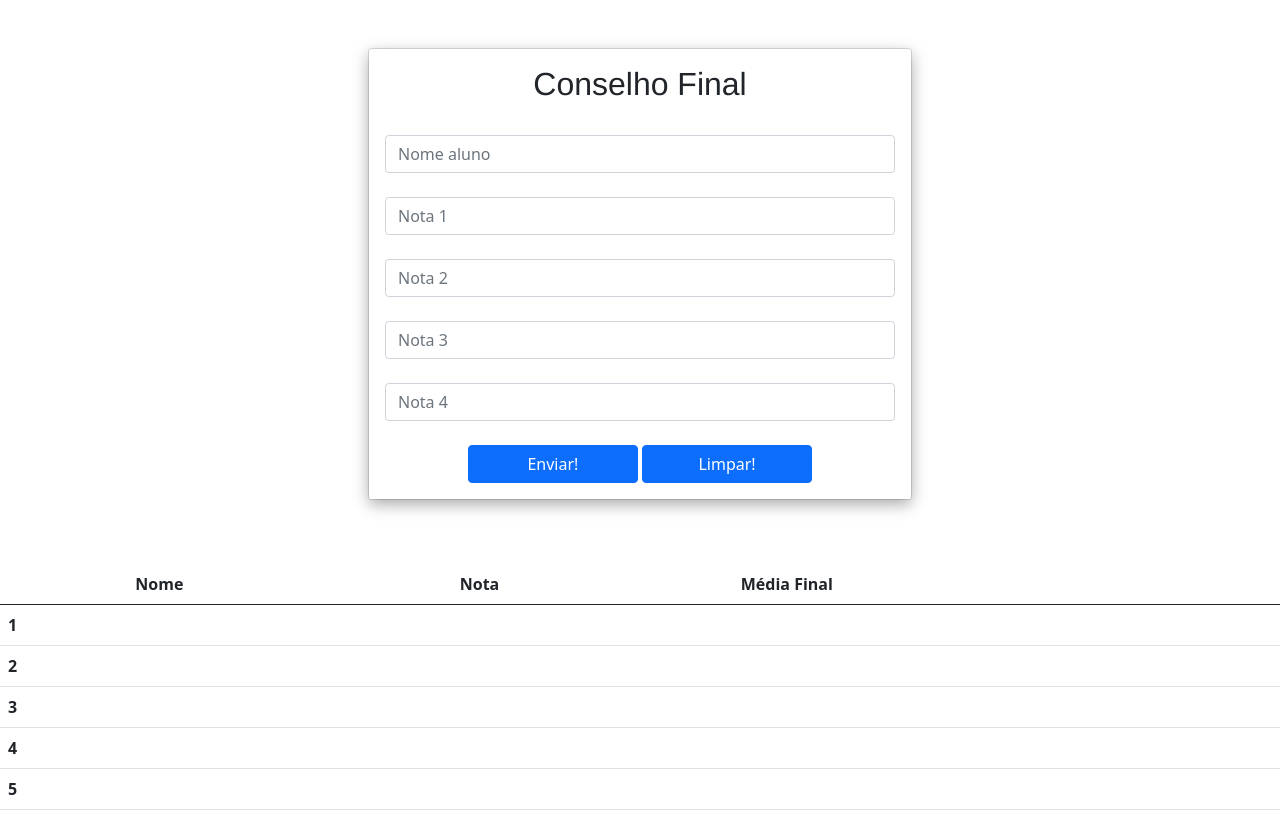
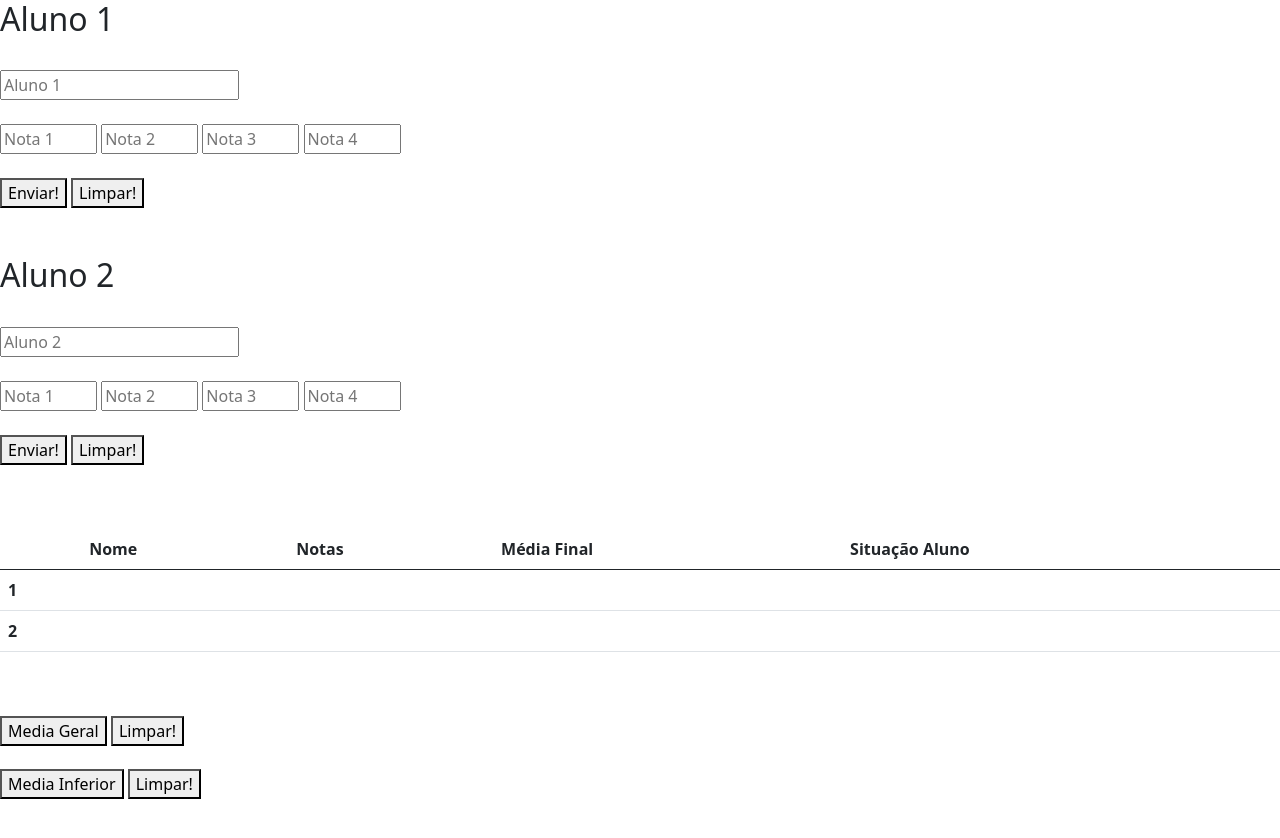
Before and after one commit to NexusGroup6/MediaJS, a plain HTML site: page exercicio11/index.html in a window 1280 px wide. Drawn offline with nearby package versions, Linux system fonts and the light colour scheme.

Commit message:
lógica finalizada

```diff
--- a/exercicio11/index.html
+++ b/exercicio11/index.html
@@ -13,86 +13,94 @@
 </head>
 
 <body>
-    <div class="container">
+  <div class="aluno1">
+    <h2>Aluno 1</h2>
+    <br>
+    <input id="nomeAluno1" type="text" placeholder="Aluno 1">
     <br><br>
-        <!--Header Row -->
-        <div class="row">
-            <div class="col-md-12 ">
-                <div class="d-flex justify-content-around">
-                    <div class="card">
-                        <div class="card-body ">
-                            <h2 class="card-title text-center">Conselho Final</h2>
+    <input id="nota1aluno1" type="number" placeholder="Nota 1" min="0" max="100">
+    <input id="nota2aluno1" type="number" placeholder="Nota 2" min="0" max="100">
+    <input id="nota3aluno1" type="number" placeholder="Nota 3" min="0" max="100">
+    <input id="nota4aluno1" type="number" placeholder="Nota 4" min="0" max="100">
+    <br><br>
+      <button id="botao1" onclick="aluno1()">Enviar!</button>
+      <button id="botaoLimpar1" onclick="limpar1()">Limpar!</button>
+    </div>
+    <br><br><!--FIM aluno 1-->
+
+    <div class="aluno2">
+      <h2>Aluno 2</h2>
       <br>
-                            <input id="nomeAluno" type="text" placeholder="Nome aluno" class="form-control">
-                            <br>
-                            <input id="nota1" type="number" placeholder="Nota 1" min="0" max="100" class="form-control">
-                            <br>
-                            <input id="nota2" type="number" placeholder="Nota 2" min="0" max="100" class="form-control">
-                            <br>
-                            <input id="nota3" type="number" placeholder="Nota 3"  min="0" max="100" class="form-control">
-                            <br>
-                            <input id="nota4" type="number" placeholder="Nota 4" min="0" max="100" class="form-control">
-                            <br>
-                            <div class="col-md-12 text-center">
-                                <button id="botao1" onclick="exibirArray()"
-                                    class="btn btn-primary col-md-4 text-center">Enviar!</button>
-                                <button id="botao2" onclick="limpar()"
-                                    class="btn btn-primary col-md-4 text-center">Limpar!</button>
+      <input id="nomeAluno2" type="text" placeholder="Aluno 2">
+      <br><br>
+      <input id="nota1aluno2" type="number" placeholder="Nota 1" min="0" max="100">
+      <input id="nota2aluno2" type="number" placeholder="Nota 2" min="0" max="100">
+      <input id="nota3aluno2" type="number" placeholder="Nota 3" min="0" max="100">
+      <input id="nota4aluno2" type="number" placeholder="Nota 4" min="0" max="100">
+      <br><br>
+        <button id="botao1" onclick="aluno2()">Enviar!</button>
+        <button id="botaoLimpar2" onclick="limpar2()">Limpar!</button>
       </div>
-                        </div>
-                    </div>
-                </div>
-            </div>
-        </div>
-    </div>
-    <br><br>
+      <br><br><!--FIM aluno 2-->
+
+    <!--Parte 2 do HTML (resultados)-->
     <div class="table-responsive-sm">
       <table class="table caption-top">
         <caption></caption>
         <thead>
           <tr>
             <th scope="col"></th>
-            <th scope="col">Nome</th><!--Titulo nome-->
-            <th scope="col">Nota</th><!--Titulo nota-->
-            <th scope="col">Média Final</th><!--Titulo media final-->
+            <th scope="col">Nome</th>
+            <!--Titulo nome-->
+            <th scope="col">Notas</th>
+            <!--Titulo nota-->
+            <th scope="col">Média Final</th>
+            <!--Titulo media final-->
+            <th scope="col">Situação Aluno</th>
           </tr>
         </thead>
         <tbody>
           <tr>
-            <th scope="row">1</th><!--Linha 1 info.-->
-            <td id="nome1"></td><!--Nome do aluno 1-->
-            <td id="nota1"></td><!--Nota do aluno 1-->
-            <td id="media1"></td><!--Media do aluno 1-->
+            <th scope="row">1</th>
+            <!--Linha 1 info.-->
+            <td id="nome1"></td>
+            <!--Nome do aluno 1-->
+            <td id="nota1"></td>
+            <!--Nota do aluno 1-->
+            <td id="media1"></td>
+            <!--Media do aluno 1-->
+            <td id="situacao1"></td>
           </tr>
           <tr>
-            <th scope="row">2</th><!--Linha 2 info.-->
-            <td id="nome2"></td><!--Nome do aluno 2-->
-            <td id="nota2"></td><!--Nota do aluno 2-->
-            <td id="media2"></td><!--Media do aluno 2-->
-          </tr>
-          <tr>
-            <th scope="row">3</th><!--Linha 3 info.-->
-            <td id="nome3"></td><!--Nome do aluno 3-->
-            <td id="nota3"></td><!--Nota do aluno 3-->
-            <td id="media3"></td><!--Media do aluno 3-->
-          </tr>
-          <tr>
-            <th scope="row">4</th><!--Linha 4 info.-->
-            <td id="nome4"></td><!--Nome do aluno 4-->
-            <td id="nota4"></td><!--Nota do aluno 4-->
-            <td id="media4"></td><!--Media do aluno 4-->
-          </tr>
-          <tr>
-            <th scope="row">5</th><!--Linha 5 info.-->
-            <td id="nome5"></td><!--Nome do aluno 5-->
-            <td id="nota5"></td><!--Nota do aluno 5-->
-            <td id="media5"></td><!--Media do aluno 5-->
+            <th scope="row">2</th>
+            <!--Linha 2 info.-->
+            <td id="nome2"></td>
+            <!--Nome do aluno 2-->
+            <td id="nota2"></td>
+            <!--Nota do aluno 2-->
+            <td id="media2"></td>
+            <!--Media do aluno 2-->
+            <td id="situacao2"></td>
           </tr>
         </tbody>
       </table>
     </div>
+    <br><br>
+    <button onclick="media()">Media Geral</button>
+    <button id="botaoLimpar3" onclick="limpar3()">Limpar!</button>
+    <h3 id="media"></h3><!--FIM Media Geral-->
+
+    <button onclick="mediaInferior()">Media Inferior</button>
+    <button id="botaoLimpar4" onclick="limpar4()">Limpar!</button>
+    <h3 id="mediaInferior1"></h3>
+    <h3 id="mediaInferior2"></h3><!--FIM Media Inferior-->
 
     <script src="script.js"></script>
 </body>
 
 </html>
+
+<!--Deverá exibir:
+  _todos os dados para cada um dos 5 alunos (nome, notas bimestrais,média final e situação do aluno);
+  _a média geral da turma;
+  _nome dos alunos que obtiveram a média final abaixo da média geral da turma.-->
--- a/exercicio11/script.js
+++ b/exercicio11/script.js
@@ -1,76 +1,84 @@
-function aprovado() {
-var nomeAluno = document.getElementById('nomeAluno').value;
-var nota1 = parseFloat(document.getElementById('nota1').value);
-var nota2 = parseFloat(document.getElementById('nota2').value);
-var nota3 = parseFloat(document.getElementById('nota3').value);
-var nota4 = parseFloat(document.getElementById('nota4').value);/**armazenamento de id's do HTML*/
-//
-if (nomeAluno && nota1 && nota2 && nota3 && nota4 || "") {//validação dos campos
-    console.log('funcionando');
-} else {
-    alert('Valores não inseridos!');
-    document.location.reload(true);
+var mediaAluno1 = 0;
+var mediaAluno2 = 0;
+var mediaGeral = 0;
+var nomeAluno1 = 0;
+var nomeAluno2 = 0;
+
+function aluno1() {
+  nomeAluno1 = document.getElementById("nomeAluno1").value;
+  var nota1aluno1 = parseFloat(document.getElementById("nota1aluno1").value);
+  var nota2aluno1 = parseFloat(document.getElementById("nota2aluno1").value);
+  var nota3aluno1 = parseFloat(document.getElementById("nota3aluno1").value);
+  var nota4aluno1 = parseFloat(document.getElementById("nota4aluno1").value);
+
+  mediaAluno1 = (nota1aluno1 + nota2aluno1 + nota3aluno1 + nota4aluno1) / 4;
+
+  document.getElementById("nome1").innerHTML = nomeAluno1;
+  document.getElementById("nota1").innerHTML =
+    nota1aluno1 + ", " + nota2aluno1 + ", " + nota3aluno1 + ", " + nota4aluno1;
+  document.getElementById("media1").innerHTML = mediaAluno1;
+
+  if (mediaAluno1 >= 70) {
+    situacao1.innerHTML = '<h6 style="color:#008800">' + "Aprovado!" + "</h6>";
+  } else if (mediaAluno1 >= 50 && mediaAluno1 < 70) {
+    situacao1.innerHTML = '<h6 style="color:#ffd500">' + "Recuperação!" + "</h6>";
+  } else if (mediaAluno1 < 50) {
+    situacao1.innerHTML = '<h6 style="color:#c22303">' + "Reprovado!" + "</h6>";
+  }
 }
-//
-var media = (nota1 + nota2 + nota3 + nota4) / 4;//calc media
-//
-if (media >= 70) {
-    document.getElementById('resultado').innerHTML = 'Nome do Aluno ' + nomeAluno + '<br>' +
-    'Notas ' + nota1 + ', ' + nota2 + ', ' + nota3 + ', ' + nota4 + '<br>' +
-    'Média final ' + media + '<br>' +
-    'Aprovado';
-} else if (media >= 50 && media < 70) {
-    document.getElementById('resultado').innerHTML = 'Nome do Aluno ' + nomeAluno + '<br>' +
-    'Notas ' + nota1 + ', ' + nota2 + ', ' + nota3 + ', ' + nota4 + '<br>' +
-    'Média final ' + media + '<br>' +
-    'Recuperação';
-} else if (media < 50) {
-    document.getElementById('resultado').innerHTML = 'Nome do Aluno ' + nomeAluno + '<br>' +
-    'Notas ' + nota1 + ', ' + nota2 + ', ' + nota3 + ', ' + nota4 + '<br>' +
-    'Média final ' + media + '<br>' +
-    'Reprovado';
-}
+function aluno2() {
+  nomeAluno2 = document.getElementById("nomeAluno2").value;
+  var nota1aluno2 = parseFloat(document.getElementById("nota1aluno2").value);
+  var nota2aluno2 = parseFloat(document.getElementById("nota2aluno2").value);
+  var nota3aluno2 = parseFloat(document.getElementById("nota3aluno2").value);
+  var nota4aluno2 = parseFloat(document.getElementById("nota4aluno2").value);
+
+  mediaAluno2 = (nota1aluno2 + nota2aluno2 + nota3aluno2 + nota4aluno2) / 4;
+
+  document.getElementById("nome2").innerHTML = nomeAluno2;
+  document.getElementById("nota2").innerHTML =
+    nota1aluno2 + ", " + nota2aluno2 + ", " + nota3aluno2 + ", " + nota4aluno2;
+  document.getElementById("media2").innerHTML = mediaAluno2;
+
+  if (mediaAluno2 >= 70) {
+    situacao2.innerHTML = '<h6 style="color:#008800">' + "Aprovado!" + "</h6>";
+  } else if (mediaAluno2 >= 50 && mediaAluno2 < 70) {
+    situacao2.innerHTML = '<h6 style="color:#ffd500">' + "Recuperação!" + "</h6>";
+  } else if (mediaAluno2 < 50) {
+    situacao2.innerHTML = '<h6 style="color:#c22303">' + "Reprovado!" + "</h6>";
+  }
 }
 
-function limpar() {
-    document.getElementById('nomeAluno').value = "";
-    document.getElementById('nota1').value = "";
-    document.getElementById('nota2').value = "";
-    document.getElementById('nota3').value = "";
-    document.getElementById('nota4').value = "";//limpar valores do usuário
-
-    document.getElementById('resultado').innerHTML = "";//limpar resultado
+function media() {
+mediaGeral = (mediaAluno1 + mediaAluno2) / 2;
+document.getElementById('media').innerHTML = 'Média geral da turma ' + mediaGeral;
+}
+function mediaInferior() {
+    if (mediaAluno1 < mediaGeral) {
+        document.getElementById('mediaInferior1').innerHTML = nomeAluno1 + ' teve desempenho inferior ao da turma.';
+    } if (mediaAluno2 < mediaGeral) {
+        document.getElementById('mediaInferior2').innerHTML = nomeAluno2 + ' teve desempenho inferior ao da turma.';
+    }
 }
 
-function exibirArray() {
-    const nomes = [];
-    const notas = [];
-
-    //leitura dos elementos do array
-    for (let x = 0; x < 2; x++) {
-        nomes[x] = prompt("Digite o nome do " + (x+1) + "º aluno.");
-        console.log('Nomes ' + nomes);
-            for (let y = 0; y < 4; y++) {
-                notas[y] = prompt("Digite a " + (y+1) + "º nota.");
-                console.log('Notas' + notas);
-            }
-
-            var total = 0;
-            for(var i = 0; i < notas.length; i++) {
-            total += notas[i];
-            console.log('Media ' + total);
-            }
-            var avg = total / notas.length;
-    }
-
-    document.getElementById('nome1').innerHTML = 'Nome ' + nomes[0,0];
-    document.getElementById('nome2').innerHTML = 'Nome ' + nomes[0,1];
-    document.getElementById('nota1').innerHTML = 'Notas ' + notas;
-    document.getElementById('nota2').innerHTML = 'Notas ' + notas;
-    document.getElementById('media1').innerHTML = 'Media ' + avg;
-    document.getElementById('media2').innerHTML = 'Media ' + avg;
-
-  }
-
-  //nome = vetor |||| notas = matriz;
-  //getElementById entre aspas o Id; + indice: y+1;
+function limpar1() {
+    document.getElementById('nomeAluno1').value = "";
+    document.getElementById('nota1aluno1').value = "";
+    document.getElementById('nota2aluno1').value = "";
+    document.getElementById('nota3aluno1').value = "";
+    document.getElementById('nota4aluno1').value = "";
+}
+function limpar2() {
+    document.getElementById('nomeAluno2').value = "";
+    document.getElementById('nota1aluno2').value = "";
+    document.getElementById('nota2aluno2').value = "";
+    document.getElementById('nota3aluno2').value = "";
+    document.getElementById('nota4aluno2').value = "";
+}
+function limpar3() {
+    document.getElementById('media').innerHTML = "";
+}
+function limpar4() {
+    document.getElementById('mediaInferior1').innerHTML = "";
+    document.getElementById('mediaInferior2').innerHTML = "";
+}
```
Lines whose indentation alone changed are shown as unchanged.
